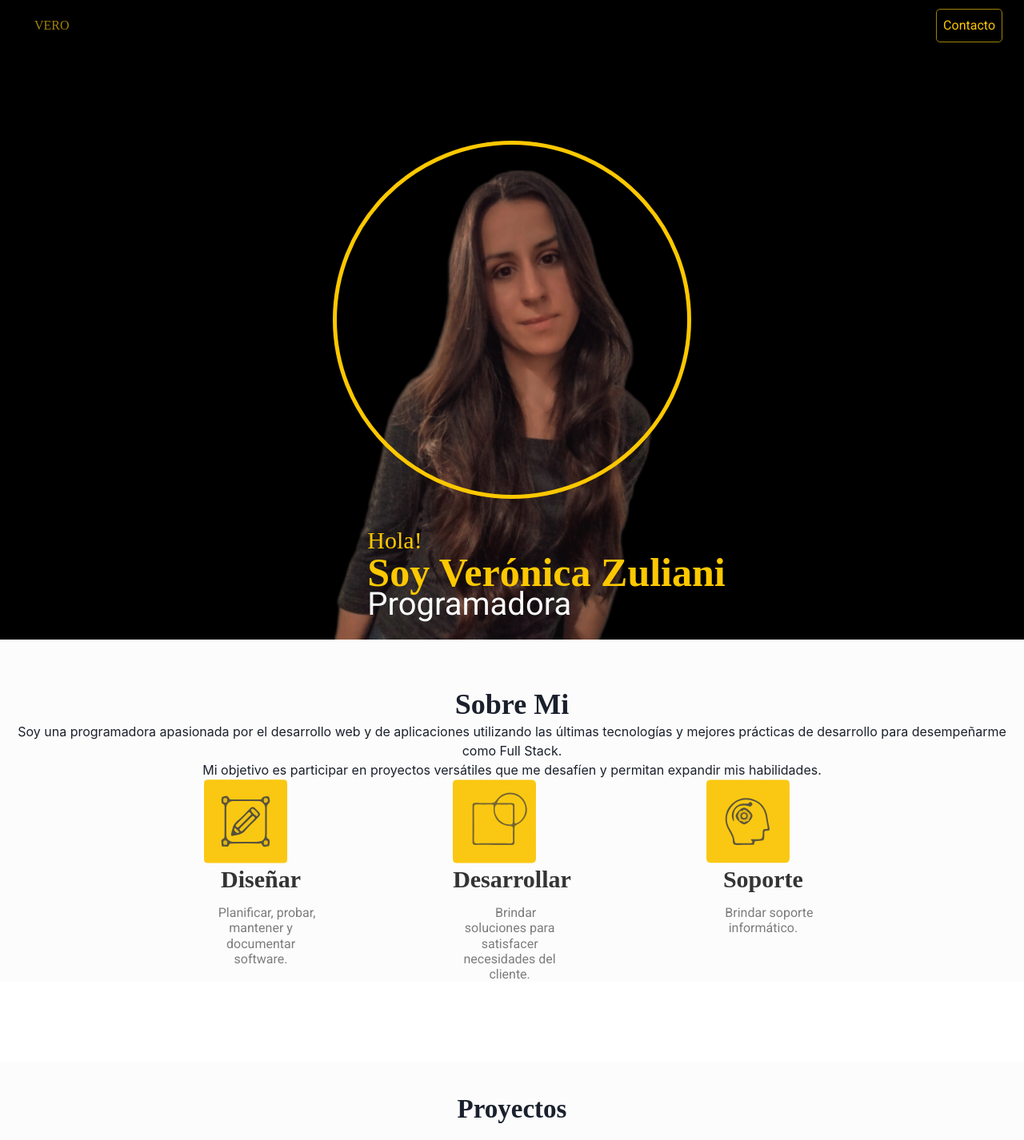
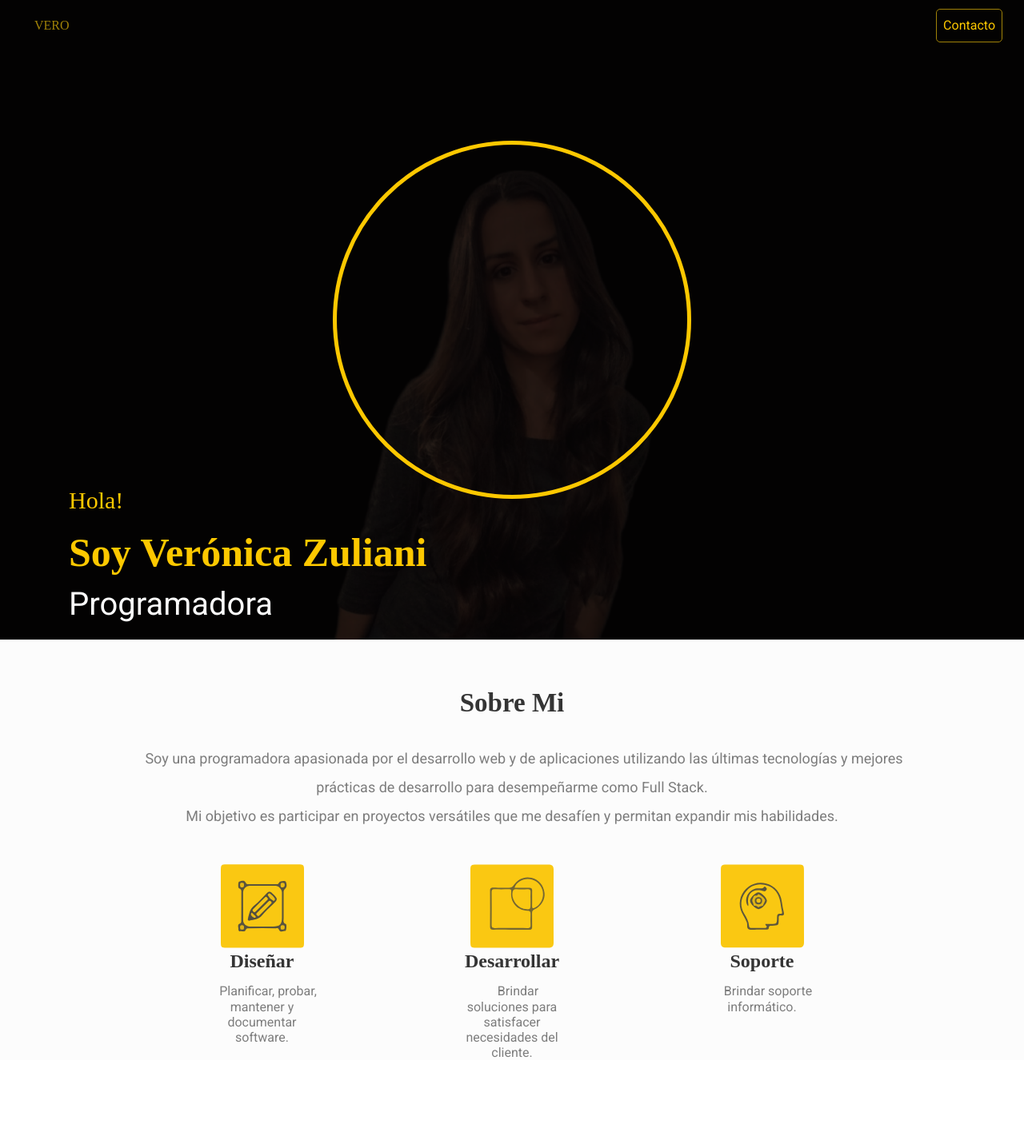
Before and after one commit to VeroZuliani/portfolio-personal-react, a React (Vite) app: page / in a window 1280 px wide. Shown: the top 1426 px of the page at 80% size. Built offline with nearby package versions, Linux system fonts and the light colour scheme; a web font is replaced by a local one.

Commit message:
Cambie tipografia en Hero y SobreMi. Añadi animacion en SobreMi

```diff
--- a/package.json
+++ b/package.json
@@ -17,6 +17,7 @@
     "@fontsource/im-fell-french-canon": "^5.0.12",
     "@fontsource/roboto": "^5.0.13",
     "framer-motion": "^11.3.19",
+    "prop-types": "^15.8.1",
     "react": "^18.3.1",
     "react-dom": "^18.3.1"
   },
--- a/src/Components/Card/Card.jsx
+++ b/src/Components/Card/Card.jsx
@@ -1,19 +1,44 @@
 import {Box, Text, Image, Heading} from '@chakra-ui/react'
+
+import { motion, useAnimation, useInView } from "framer-motion"
+import { useEffect, useRef } from 'react'
 
 const Card = ({img,titulo,descripcion}) => {
 
+    const ref= useRef(null)
+    const isInView= useInView(ref, { once:true })
+    const controls = useAnimation()
+
+    //Se activa cada vez que este a la vista
+    useEffect(() => {
+        //Si esta a la vista que realice la animacion
+        if (isInView){
+            controls.start("visible");
+        }
+    }, [isInView])
+
+
+
     return(
+        <motion.div ref={ref}
+            variants={{
+                hidden: { opacity: 0, y: 75 },
+                visible: { opacity: 1, y: 0 },
+            }}
+            initial="hidden"
+            animate={controls}
+            transition={{ duration: 1.5 , delay: 0.20}}
+            >
 
-        <Box>
+        <Box display='flex' justifyContent='center' alignItems='center' flexDirection='column'>
             <Image w='104px' h='105px' src={img} alt=""/>
 
             <Heading as='h2' size='lg'
                 color='text.txtTitulo'
                 mt='2px'
                 mb='14px'
-                fontFamily='font.french'  //CAMBIAR LETRA fontFamily y fontWeight
-                fontWeight='700'
-                fontStyle='style.normal' >
+                fontFamily='font.playfair'
+                fontSize={24} >
                 {titulo}
             </Heading>
 
@@ -21,15 +46,13 @@ const Card = ({img,titulo,descripcion}) => {
                 color='text.txtSubtitulo'
                 textAlign='center'
                 fontFamily='font.roboto'
-                fontWeight='weight.400'
-                fontStyle='style.normal'
                 lineHeight='1.2'
                 textIndent='15px'
                 >{descripcion}
             </Text>
 
         </Box>
-
+        </motion.div>
     )
 }
 
--- a/src/Components/Hero/Hero.jsx
+++ b/src/Components/Hero/Hero.jsx
@@ -1,4 +1,4 @@
-import { Box, Flex, Text } from "@chakra-ui/react"
+import { Box, Flex, Text} from "@chakra-ui/react"
 
 const Hero = () => {
     return(
@@ -11,31 +11,25 @@ const Hero = () => {
                 justifyContent='center'
                 alignItems='center'>
 
-                <Flex className="foco"
+                <Flex className="foco foco-back"
                     w='100%'
                     h='100%'
                     bgImage='url("../verozuliani.jpg")'
                     bgPosition='center'
                     bgRepeat='no-repeat'
                     bgSize='cover'
-                    justifyContent='center'
-                    alignItems='center'
-                    pos='relative'>
-
-
-                    <Flex className="foco foco-back"
+                    pos='relative'
                     justifyContent='flex-start'
-                        h='100vh'
                     alignItems='flex-end'
-                        // _before={{
-                        //     content:"",
-                        //     w:'100%',
-                        //     h:'100%',
-                        //     bg:'rgba(4, 3, 3, .8)',
-                        //     pos:'absolute',
-                        //     top:'0',
-                        //     left:'0',
-                        // }}
+                    _before={{
+                        content:"' '",
+                        w:'100%',
+                        h:'100%',
+                        bg:'rgba(4, 3, 3, .8)',
+                        pos:'absolute',
+                        top:'0',
+                        left:'0',
+                    }}
                     >
 
                     <Flex className="hero-contenedor"
@@ -59,7 +53,7 @@ const Hero = () => {
                             fontWeight='900'
                             fontStyle='style.normal'
                             fontSize={50}
-                                lineHeight='0'
+                            lineHeight='1'
                             mt='18px'
                             mb='10px'>
                             Soy Verónica Zuliani
@@ -95,9 +89,7 @@ const Hero = () => {
                     borderColor='text.color'>
                 </Box>
             </Flex>
-            </Flex>
         </Box>
-
 
     )
 }
--- a/src/Components/Proyectos/Proyectos.jsx
+++ b/src/Components/Proyectos/Proyectos.jsx
@@ -16,7 +16,7 @@ const Proyectos = () => {
             >
 
             <Heading as='h1'
-                color='text.txt.titulo'
+                color='text.txtTitulo'
                 pt='40px'
                 fontFamily='font.playfair'
                 fontSize={33}
--- a/src/Components/SobreMi/SobreMi.jsx
+++ b/src/Components/SobreMi/SobreMi.jsx
@@ -1,5 +1,5 @@
 import Card from '../Card/Card'
-// import { element } from 'prop-types'
+import { element } from 'prop-types'
 import {Box, Text, Flex, Heading} from '@chakra-ui/react'
 
 
@@ -23,20 +23,20 @@ const SobreMi = () => {
         },
     ]
 
+
     return(
 
         <Box className="sobreMi" bg='bg.white' textAlign='center'>
 
             <Heading as='h1'
-                color='txt.titulo'
+                color='text.txtTitulo'
                 pt='60px'
-                fontFamily='font.cactus'  //CAMBIAR LETRA fontFamily y fontWeight
-                fontWeight='700'
-                fontStyle='style.normal' >
+                fontFamily='font.playfair'
+                fontSize={33}>
                 Sobre Mi
             </Heading>
 
-            <Text class="presentacion"
+            <Text className="presentacion"
                 mt='31px'
                 mr='150px'
                 mb='42px'
@@ -49,16 +49,20 @@ const SobreMi = () => {
                 color='text.txtSubtitulo'
                 lineHeight='2'
                 textAlign='center'>
-                Soy una programadora apasionada por el desarrollo web y de aplicaciones  utilizando las últimas tecnologías y mejores prácticas de desarrollo para desempeñarme como Full Stack.<br/>Mi objetivo es participar en proyectos versátiles que me desafíen y permitan expandir mis habilidades.</Text>
+                Soy una programadora apasionada por el desarrollo web y de aplicaciones  utilizando las últimas tecnologías y mejores prácticas de desarrollo para desempeñarme como Full Stack.
+                <br/>
+                Mi objetivo es participar en proyectos versátiles que me desafíen y permitan expandir mis habilidades.
+            </Text>
 
             <Flex className="sobreMi-contenedor"
                 justifyContent='space-evenly'
                 alignItems='flex-start'
                 pr='86px'
                 pl='86px'
-                mb='100px'>
+                mb='100px'
+                >
                 {sobreMI.map(elemento =>
-                    <Card img={elemento.img} titulo={elemento.titulo} descripcion={elemento.descripcion}/>)
+                    <Card img={elemento.img} titulo={elemento.titulo} descripcion={elemento.descripcion} />)
                 }
             </Flex>
 
```
Also changed, not shown: 1 other file (tests, documents, lock files or other folders). Lines whose indentation alone changed are shown as unchanged.
